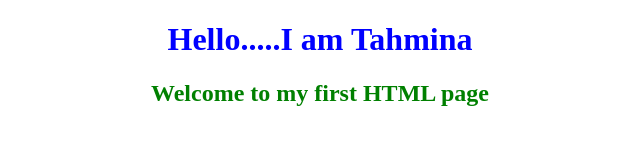
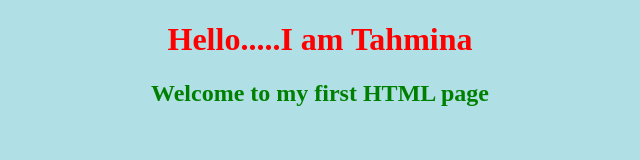
Before and after one commit to tahminamicro/Chonda, a plain HTML site: page index.html in a window 1280 px wide. Shown: the whole page, without its empty margins (320-960 px from the left). Drawn offline with Linux system fonts and the light colour scheme.

Commit message:
modified

```diff
--- a/index.html
+++ b/index.html
@@ -3,10 +3,10 @@
 	<head>
 	<title> Just Test</title>
 	</head>
-	<body>
+	<body style="background-color:powderblue;">
 
 
-	<h1 style="color:blue; text-align:center;">Hello.....I am Tahmina </h1>
+	<h1 style="color:red; text-align:center;">Hello.....I am Tahmina </h1>
 	<h2 style="color:green; text-align:center;"> Welcome to my first HTML page </h2>
 	</body>
 </html>
```
